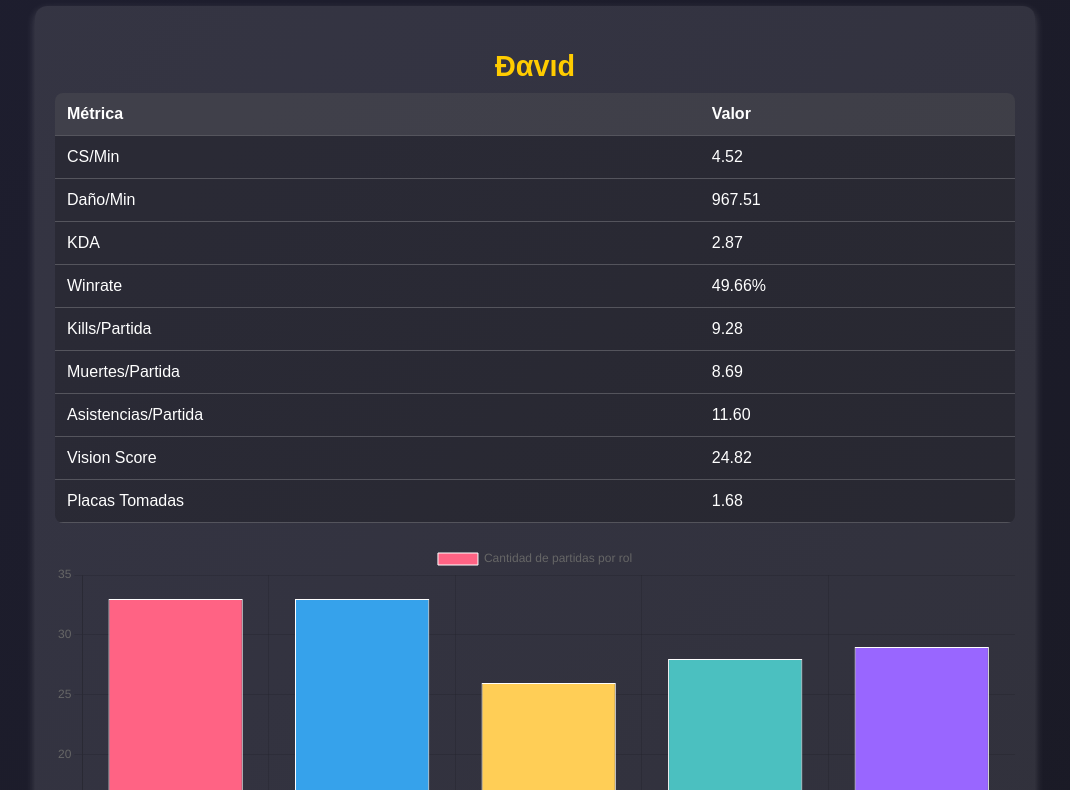
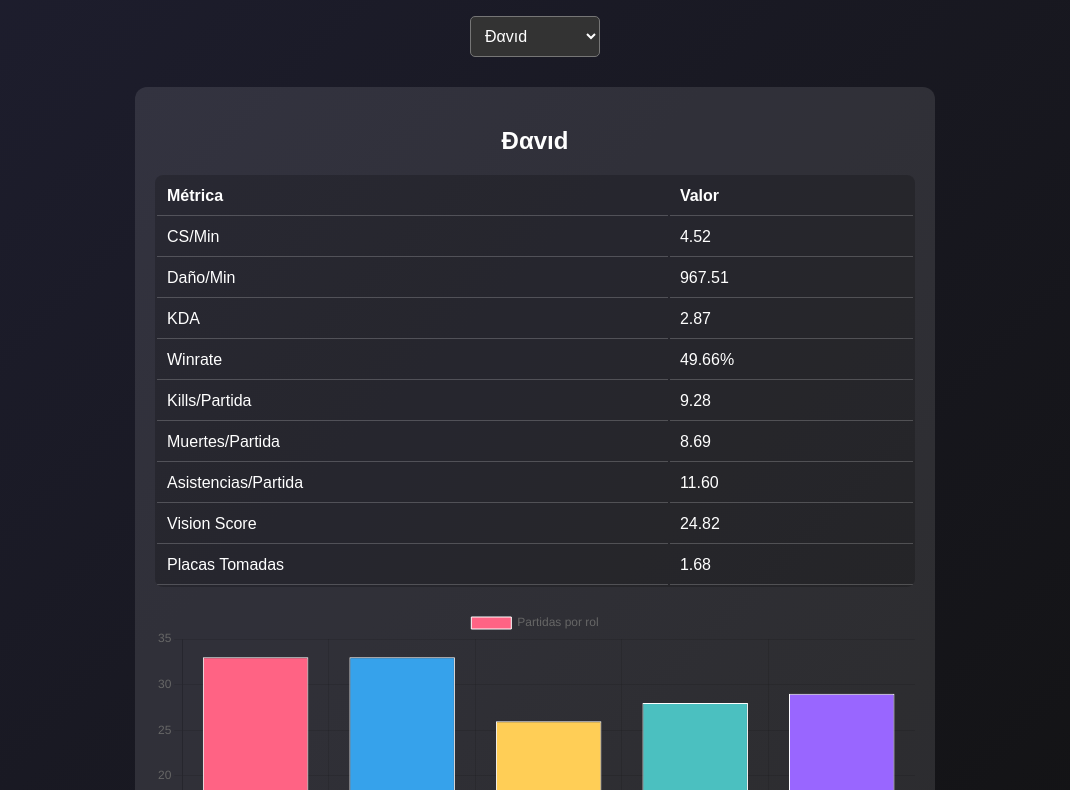
Before and after one commit to davidlaguillo/lolstats, a plain HTML site: page index.html in a window 1280 px wide. Shown: the part 81-871 px from the top of the page, without its empty margins (105-1175 px from the left). Drawn offline with nearby package versions, Linux system fonts and the light colour scheme.

Commit message:
Add files via upload

```diff
--- a/index.html
+++ b/index.html
@@ -6,7 +6,6 @@
     <title>📊 Estadísticas de Jugadores</title>
     <script src="https://cdn.jsdelivr.net/npm/chart.js"></script>
     <style>
-        /* ====== ESTILOS GENERALES ====== */
         body {
             font-family: 'Poppins', sans-serif;
             background: linear-gradient(135deg, #1e1e2f, #121212);
@@ -19,40 +18,32 @@
         h1 {
             margin: 20px 0;
             font-size: 2.5rem;
-            text-transform: uppercase;
-            text-shadow: 2px 2px 10px rgba(255, 255, 255, 0.2);
         }
 
         .container {
             width: 90%;
-            max-width: 1000px;
+            max-width: 800px;
             margin: auto;
         }
 
-        /* ====== TARJETA DE JUGADOR ====== */
+        select {
+            padding: 10px;
+            font-size: 1rem;
+            margin: 10px 0;
+            border-radius: 5px;
+            background: #333;
+            color: white;
+        }
+
         .player {
             background: rgba(255, 255, 255, 0.1);
             padding: 20px;
-            margin: 20px 0;
+            margin-top: 20px;
             border-radius: 12px;
-            box-shadow: 0 4px 10px rgba(255, 255, 255, 0.2);
-            transition: transform 0.3s ease;
         }
 
-        .player:hover {
-            transform: scale(1.02);
-        }
-
-        h2 {
-            font-size: 1.8rem;
-            margin-bottom: 10px;
-            color: #ffcc00;
-        }
-
-        /* ====== TABLA ESTADÍSTICAS ====== */
         table {
             width: 100%;
-            border-collapse: collapse;
             margin-top: 10px;
             background: rgba(0, 0, 0, 0.2);
             border-radius: 8px;
@@ -60,21 +51,11 @@
         }
 
         th, td {
-            padding: 12px;
+            padding: 10px;
             border-bottom: 1px solid rgba(255, 255, 255, 0.2);
             text-align: left;
         }
 
-        th {
-            background: rgba(255, 255, 255, 0.1);
-            font-weight: bold;
-        }
-
-        td {
-            font-size: 1rem;
-        }
-
-        /* ====== GRÁFICO ====== */
         canvas {
             margin-top: 20px;
             max-width: 100%;
@@ -83,23 +64,36 @@
 </head>
 <body>
     <h1>📊 Estadísticas de Jugadores</h1>
-    <div class="container" id="statsContainer"></div>
+    <div class="container">
+        <select id="playerSelect"></select>
+        <div id="statsContainer"></div>
+    </div>
 
     <script>
+        let data;
+        let currentChart;
+
         async function cargarEstadisticas() {
             const response = await fetch("stats.json");
-            const data = await response.json();
-            const container = document.getElementById("statsContainer");
+            data = await response.json();
+            const select = document.getElementById("playerSelect");
 
             Object.keys(data).forEach(jugador => {
+                const option = document.createElement("option");
+                option.value = jugador;
+                option.textContent = jugador;
+                select.appendChild(option);
+            });
+
+            select.addEventListener("change", () => mostrarJugador(select.value));
+            mostrarJugador(select.value);
+        }
+
+        function mostrarJugador(jugador) {
             const stats = data[jugador];
-
-                // Crear tarjeta de jugador
-                const playerDiv = document.createElement("div");
-                playerDiv.classList.add("player");
-
-                // Crear HTML con estadísticas
-                playerDiv.innerHTML = `
+            const container = document.getElementById("statsContainer");
+            container.innerHTML = `
+                <div class="player">
                     <h2>${jugador}</h2>
                     <table>
                         <tr><th>Métrica</th><th>Valor</th></tr>
@@ -113,23 +107,28 @@
                         <tr><td>Vision Score</td><td>${stats.vision_score_promedio.toFixed(2)}</td></tr>
                         <tr><td>Placas Tomadas</td><td>${stats.placas_promedio.toFixed(2)}</td></tr>
                     </table>
-                    <canvas id="chart-${jugador}"></canvas>
+                    <canvas id="chartRoles"></canvas>
+                </div>
             `;
+            mostrarGrafico(stats);
+        }
 
-                container.appendChild(playerDiv);
+        function mostrarGrafico(stats) {
+            if (currentChart) {
+                currentChart.destroy();
+            }
 
-                // Crear gráfico de roles
-                const ctx = document.getElementById(`chart-${jugador}`).getContext("2d");
+            const ctx = document.getElementById("chartRoles").getContext("2d");
             const roles = Object.keys(stats.porcentaje_roles);
-                const partidas = roles.map(rol => stats.porcentaje_roles[rol][0]); // Cantidad de partidas
-                const porcentajes = roles.map(rol => (stats.porcentaje_roles[rol][1] * 100).toFixed(1)); // Porcentajes
+            const partidas = roles.map(rol => stats.porcentaje_roles[rol][0]);
+            const porcentajes = roles.map(rol => (stats.porcentaje_roles[rol][1] * 100).toFixed(1));
 
-                new Chart(ctx, {
+            currentChart = new Chart(ctx, {
                 type: "bar",
                 data: {
                     labels: roles,
                     datasets: [{
-                            label: "Cantidad de partidas por rol",
+                        label: "Partidas por rol",
                         data: partidas,
                         backgroundColor: ["#ff6384", "#36a2eb", "#ffce56", "#4bc0c0", "#9966ff"],
                         borderColor: "white",
@@ -152,7 +151,6 @@
                     }
                 }
             });
-            });
         }
 
         cargarEstadisticas();
```
Lines whose indentation alone changed are shown as unchanged.
